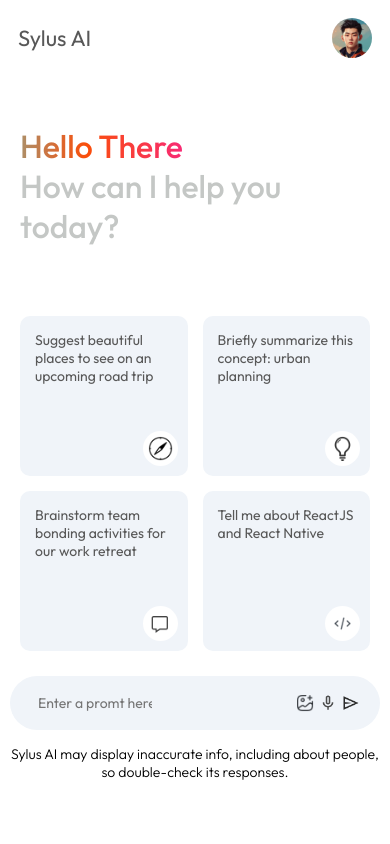
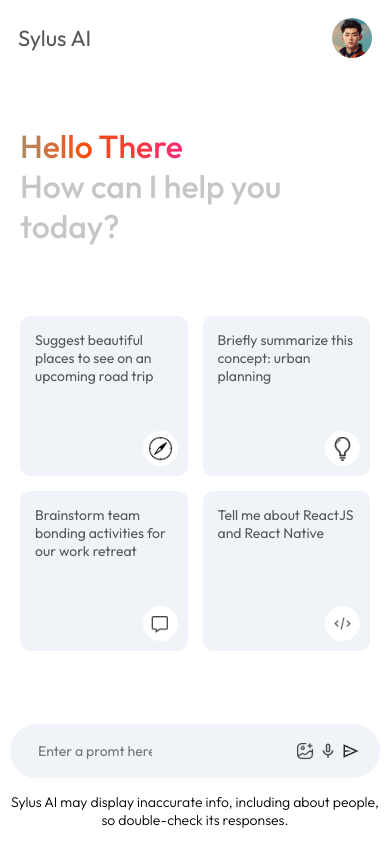
Before and after one commit to abh1nav9/Sylus-AI, a React (Vite) app: page / in a window 390 px wide. Built offline with nearby package versions, Linux system fonts and the light colour scheme.

Commit message:
Final Push

```diff
--- a/src/component/MainBody/MainBody.css
+++ b/src/component/MainBody/MainBody.css
@@ -234,8 +234,8 @@
     }
 
     .main .mainBottom {
-        padding: 8px 10px;
-        position: sticky;
+        padding: 8px 10px 0px 10px;
+        position: fixed;
         bottom: 0;
         background-color: #fff;
         z-index: 1000;
@@ -256,8 +256,8 @@
 
 @media (max-width: 600px) {
     .main .mainBottom {
-        padding: 5px 10px;
-        position: sticky;
+        padding: 5px 10px 0px 10px;
+        position: fixed;
         bottom: 0;
         background-color: #fff;
         z-index: 1000;
```
